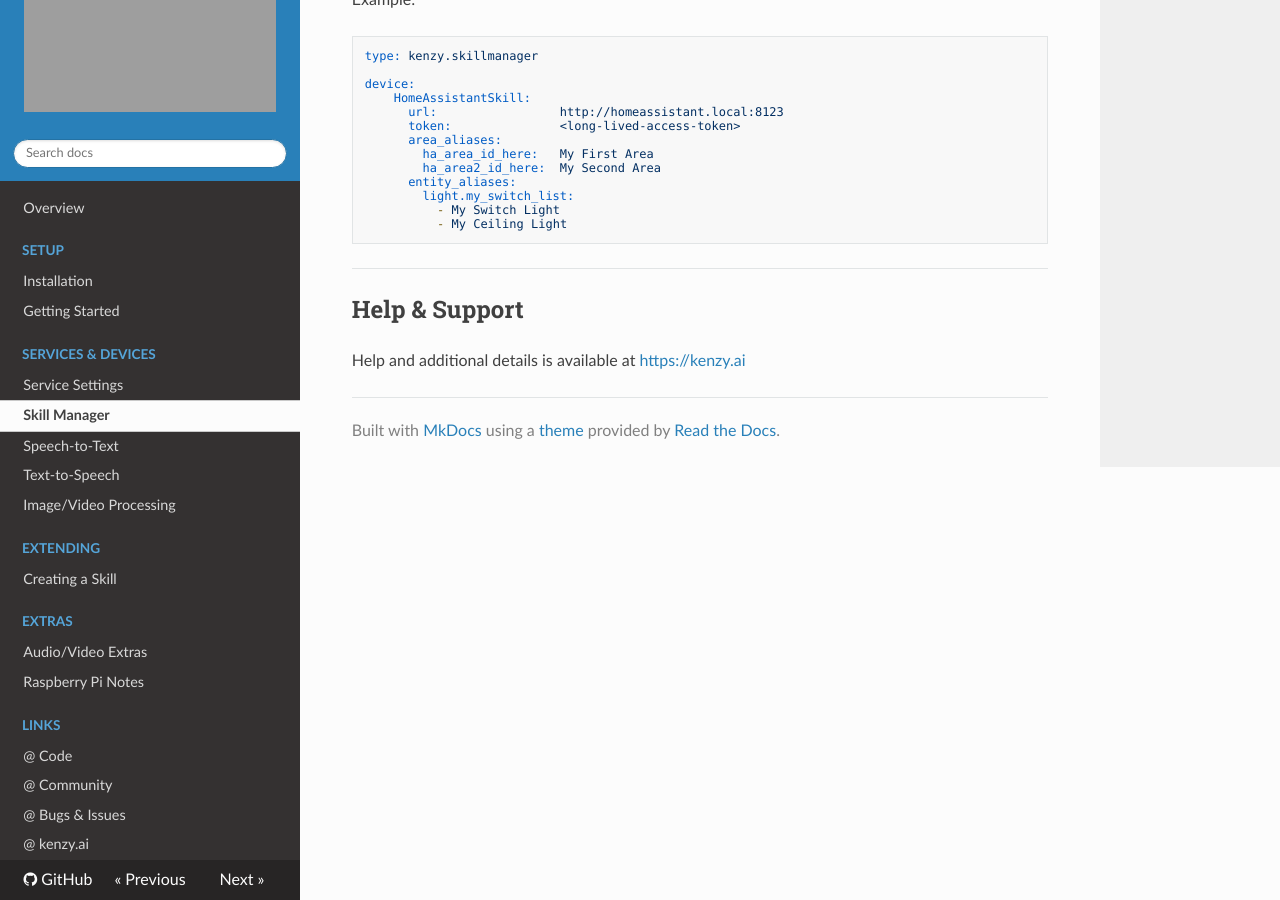
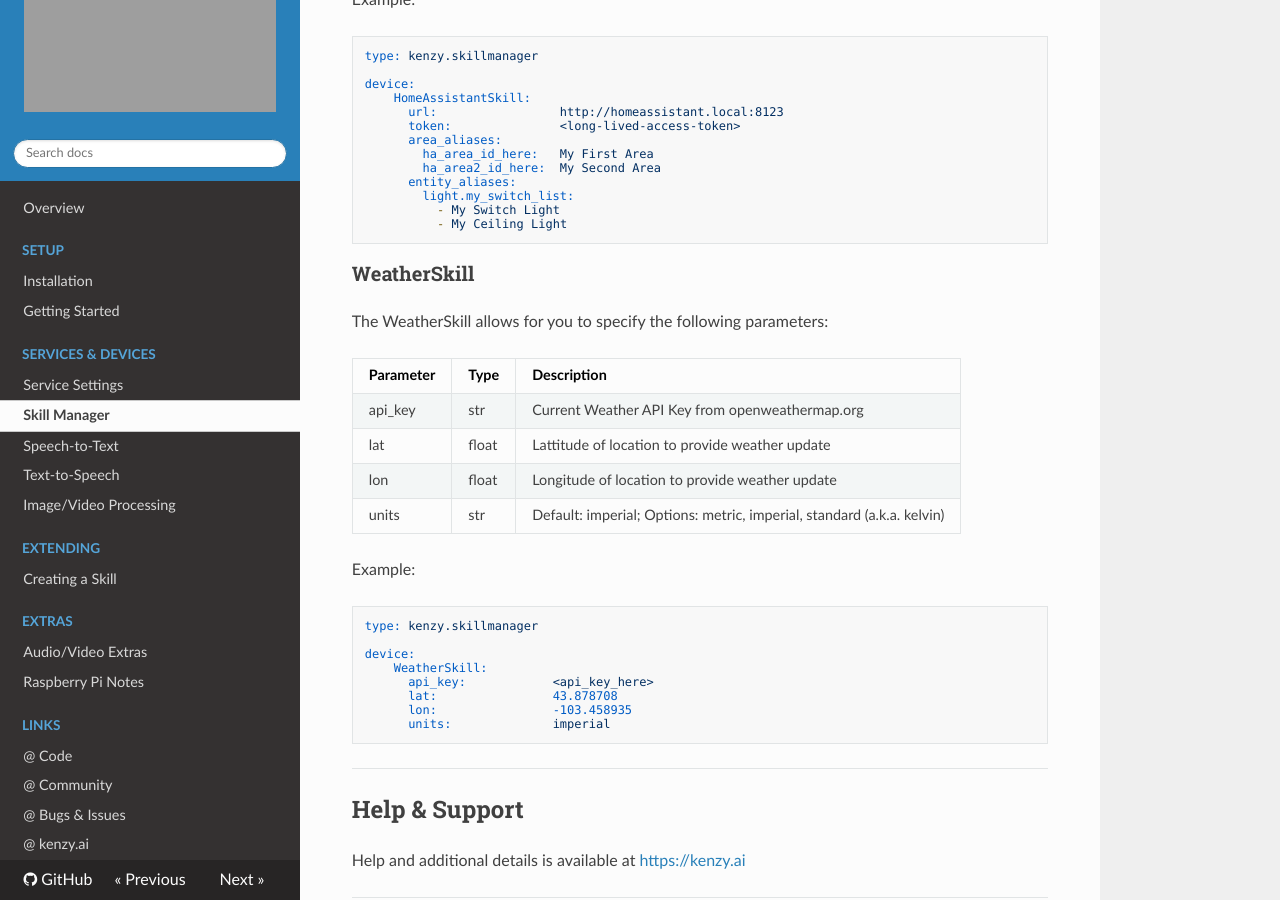
Before and after one commit to lnxusr1/kenzy, an MkDocs documentation site: the page built from docs/kenzy.devices.skillmanager.md, in a window 1280 px wide and 900 px high, scrolled down 2134 px. Built offline with MkDocs 1.6.1, drawn with Linux system fonts in a browser that asks for light colours; nearby versions of some CDN libraries.

Commit message:
Doc updates

````diff
--- a/docs/kenzy.devices.skillmanager.md
+++ b/docs/kenzy.devices.skillmanager.md
@@ -98,6 +98,29 @@ device:
           - My Ceiling Light
 ```
 
+### WeatherSkill
+
+The WeatherSkill allows for you to specify the following parameters:
+
+| Parameter       | Type  | Description                                                                  |
+| :-------------- | :---- | :--------------------------------------------------------------------------- |
+| api_key         | str   | Current Weather API Key from openweathermap.org                              |
+| lat             | float | Lattitude of location to provide weather update                              |
+| lon             | float | Longitude of location to provide weather update                              |
+| units           | str   | Default: imperial; Options:  metric, imperial, standard (a.k.a. kelvin)      |
+
+Example:
+```yaml
+type: kenzy.skillmanager
+
+device:
+    WeatherSkill:
+      api_key:            <api_key_here>
+      lat:                43.878708
+      lon:                -103.458935
+      units:              imperial
+```
+
 -----
 
 ## Help &amp; Support
````
Also changed, not shown: docs/index.md (+1 -1 lines).
